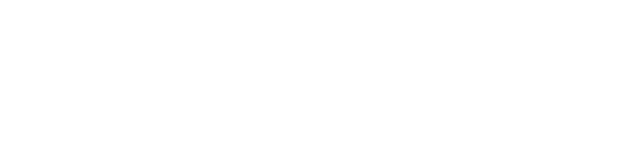
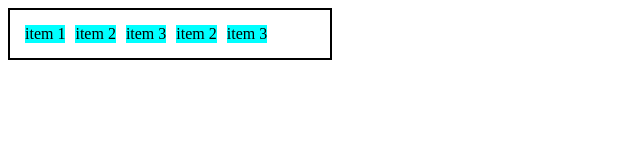
Before and after one commit to Ari-jr/Dio-Cursos, a plain HTML site: page Posicionamento elementos com Flexbox em CSS/FLEXBOX/0-display-flex.html in a window 1280 px wide. Shown: the whole page, without its empty margins (0-640 px from the left). Drawn offline with Linux system fonts and the light colour scheme.

Commit message:
display flex

```diff
--- a/Posicionamento elementos com Flexbox em CSS/FLEXBOX/0-display-flex.html
+++ b/Posicionamento elementos com Flexbox em CSS/FLEXBOX/0-display-flex.html
@@ -10,11 +10,26 @@
             max-width: 300px;
             padding: 10px;
             border: 2px solid black;
+            display: flex;
+        }
+
+        .item{
+            background-color: aqua;
+            margin: 5px;
         }
 
     </style>
 </head>
 <body>
+    <div class="flex">
+        <div class="item">item 1</div>
+        <div class="item">item 2</div>
+        <div class="item">item 3</div>
+        <div class="item">item 2</div>
+        <div class="item">item 3</div>
+    </div>
+
+
 
 </body>
 </html>
```
